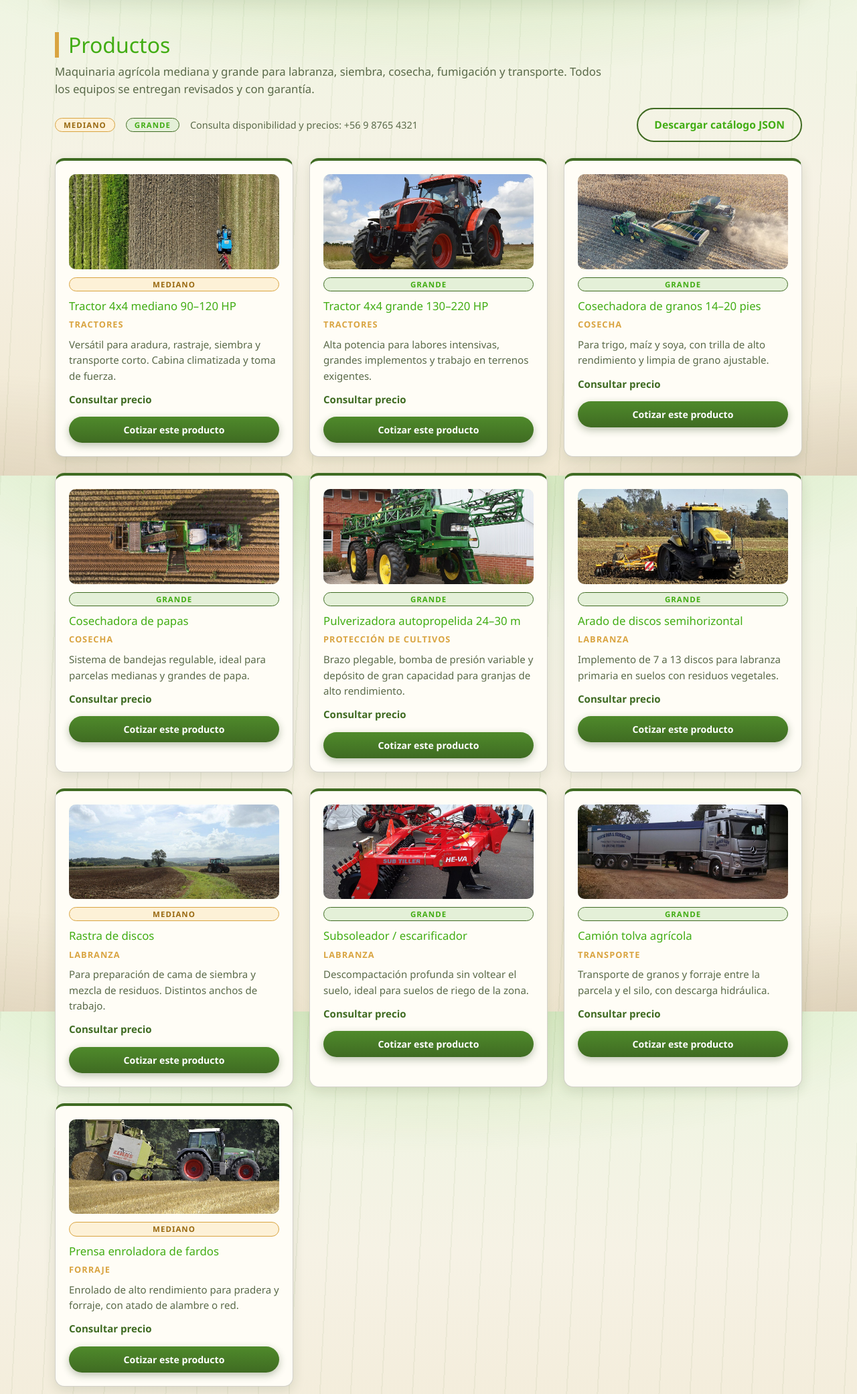
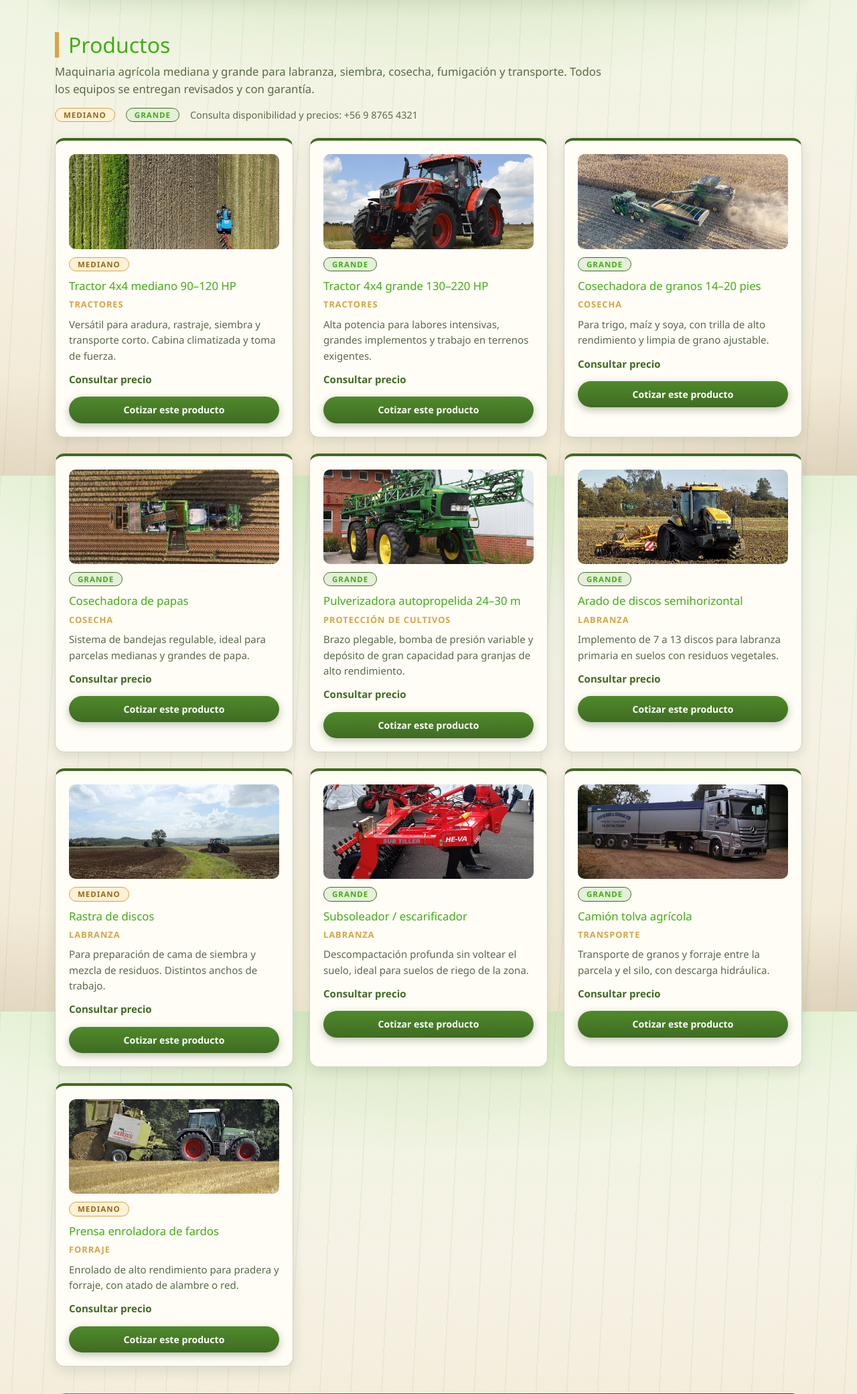
Before and after one commit to josemiguelpinoj-source/Maquinarias-Agricolas, a Django app: page /productos/ in a window 1280 px wide. Shown: the part 90-2171 px from the top of the page at 67% size. Run offline with Django 5.2, Linux system fonts and the light colour scheme.

Commit message:
Quita el boton de descarga JSON de la pagina de productos
- El catalogo queda solo con la leyenda de precios y los filtros Mediano/Grande
- La descarga JSON sigue disponible en el pie de pagina y en /datos.json
- Ajusta las etiquetas de categoria para que no ocupen todo el ancho de la tarjeta

```diff
--- a/paginas/static/paginas/estilos.css
+++ b/paginas/static/paginas/estilos.css
@@ -402,6 +402,7 @@ h2.pagina-titulo {
 }
 
 .producto .badge {
+    align-self: flex-start;
     margin-bottom: 4px;
 }
 
--- a/paginas/templates/paginas/productos.html
+++ b/paginas/templates/paginas/productos.html
@@ -12,7 +12,6 @@
     <span class="badge badge-mediano">Mediano</span>
     <span class="badge badge-grande">Grande</span>
     <span class="nota-filtro">Consulta disponibilidad y precios: +56 9 8765 4321</span>
-    <a class="btn boton boton-claro ms-sm-auto" href="{% url 'descargar_datos' %}" download>Descargar catálogo JSON</a>
 </section>
 
 <section class="row g-4">
```
